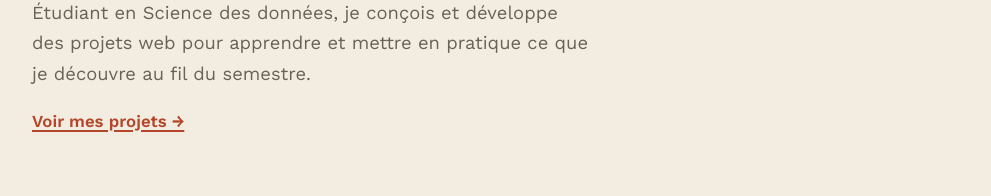
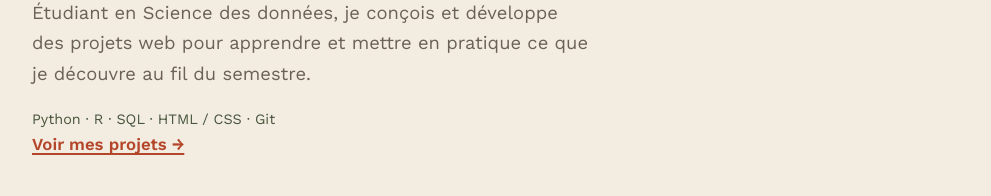
Before and after one commit to Fingollfinn/portfolio_semestre5, a plain HTML site: page index.html in a window 1280 px wide. Shown: the part 420-616 px from the top of the page, without its empty margins (144-1135 px from the left). Drawn offline with nearby package versions, Linux system fonts and the light colour scheme.

Commit message:
ajout liste des outils

```diff
--- a/index.html
+++ b/index.html
@@ -32,6 +32,7 @@
           projets web pour apprendre et mettre en pratique ce que je découvre
           au fil du semestre.
         </p>
+        <p class="stack">Python · R · SQL · HTML / CSS · Git</p>
         <a class="link-arrow" href="#projets">Voir mes projets →</a>
       </section>
 
```
